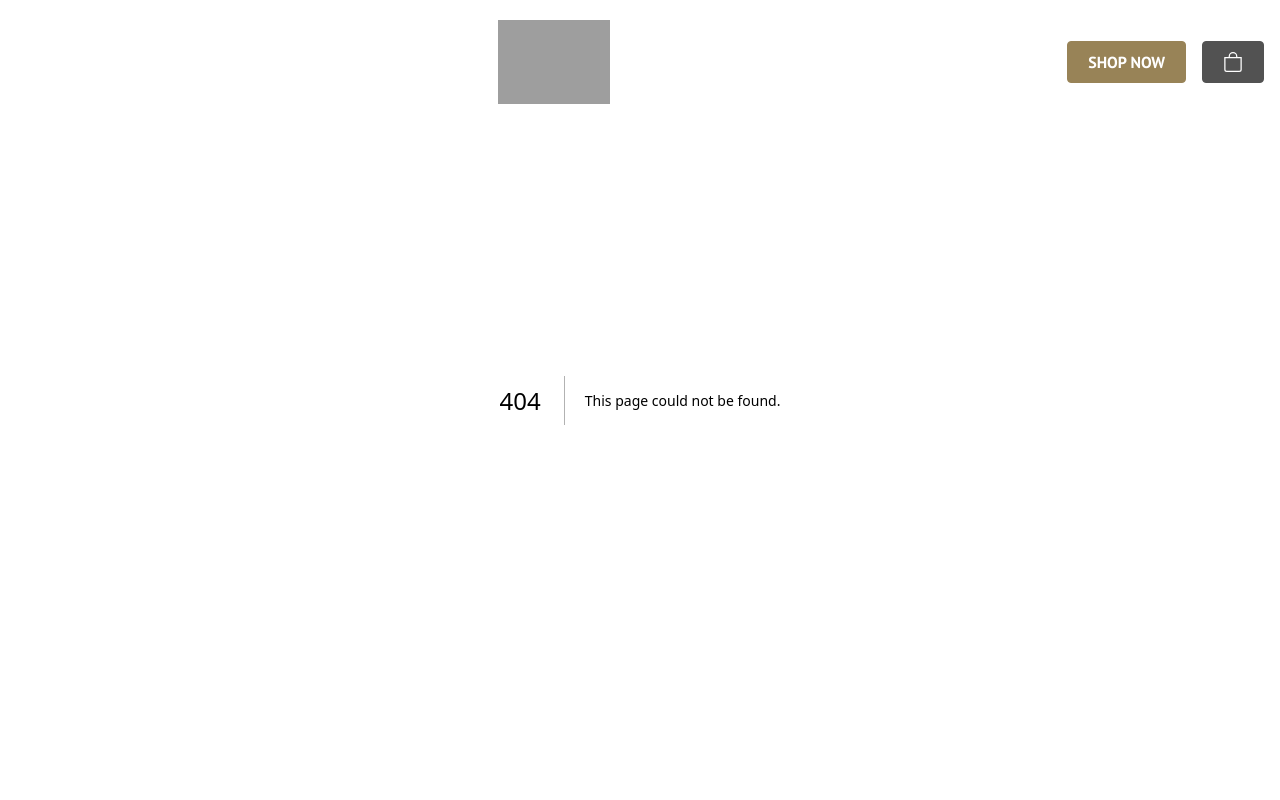
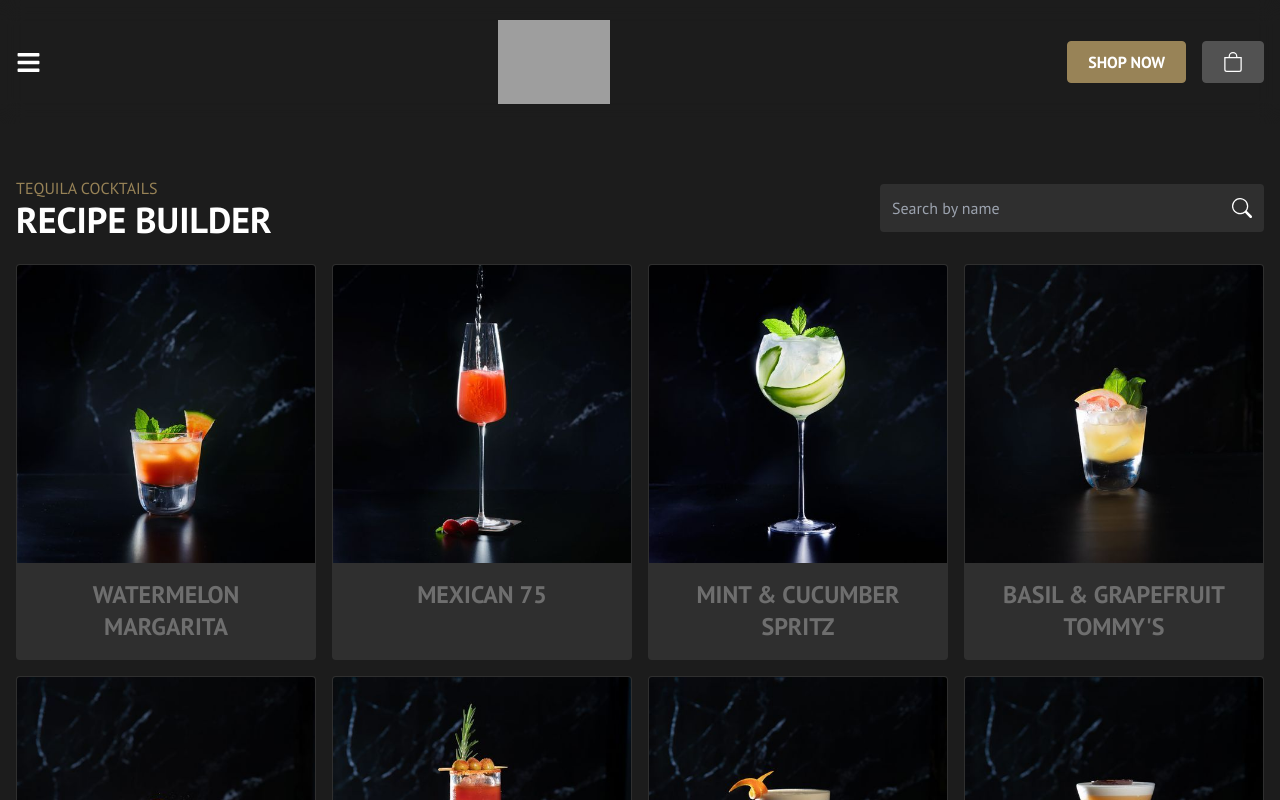
Before and after one commit to Jahid0178/Hacien-Tequilla-Client, a Next.js app: page /recipe-builder in a window 1280 px wide. Before the commit this address had no page. Shown: the top 800 px of the page. Built offline with nearby package versions, Linux system fonts and the light colour scheme; grey boxes are pictures that could not be loaded.

Commit message:
add - added search bar component and create product card component and shwoing recipe builder data in recipe builder page

```diff
--- /dev/null
+++ b/app/recipe-builder/page.jsx
@@ -0,0 +1,26 @@
+import ProductCard from "../../components/Cards/ProductCard";
+import SearchBar from "../../components/Inputs/SearchBar";
+import { recipeData } from "../../data/data";
+
+const recipeBuilderPage = () => {
+  return (
+    <section>
+      <div className="container">
+        <div className="flex justify-between items-center mb-6">
+          <div>
+            <h4 className="text-primary uppercase">Tequila Cocktails</h4>
+            <h2 className="text-4xl uppercase font-bold">Recipe Builder</h2>
+          </div>
+          <SearchBar />
+        </div>
+        <div className="grid grid-cols-1 md:grid-cols-2 lg:grid-cols-4 gap-4">
+          {recipeData.map((recipe) => (
+            <ProductCard key={recipe.id} data={recipe} />
+          ))}
+        </div>
+      </div>
+    </section>
+  );
+};
+
+export default recipeBuilderPage;
--- /dev/null
+++ b/components/Cards/ProductCard.jsx
@@ -0,0 +1,19 @@
+"use client";
+
+import Image from "next/image";
+
+const ProductCard = ({ data }) => {
+  const { src, title } = data;
+  return (
+    <div className="rounded overflow-hidden bg-[#2F2F2F] group border border-transparent hover:border-[#988357] transition-all ease-in-out duration-300">
+      <Image src={src} alt={title} width={450} height={250} />
+      <div className="p-4 text-center ">
+        <h2 className="text-2xl font-bold text-[#6E6E6E] group-hover:text-white transition-all ease-in-out duration-300">
+          {title}
+        </h2>
+      </div>
+    </div>
+  );
+};
+
+export default ProductCard;
--- a/components/Header/Header.tsx
+++ b/components/Header/Header.tsx
@@ -67,7 +67,7 @@
             Our Story
           </Link>
           <Link
-            href="/recipe"
+            href="/recipe-builder"
             className="inline-block my-8 text-4xl"
             onClick={() => setIsOpen(false)}
           >
--- /dev/null
+++ b/components/Inputs/SearchBar.jsx
@@ -0,0 +1,28 @@
+"use client";
+
+import { BsSearch } from "react-icons/bs";
+
+const SearchBar = () => {
+  const handleSubmitForm = (e) => {
+    e.preventDefault();
+    const searchValue = e.target[0].value;
+    console.log(searchValue);
+    e.target[0].value = "";
+  };
+  return (
+    <div className="relative w-96">
+      <form onSubmit={handleSubmitForm}>
+        <input
+          type="search"
+          className="bg-[#2F2F2F] py-3 pl-3 pr-10 outline-none rounded relative w-full"
+          placeholder="Search by name"
+        />
+        <button type="submit" className="absolute top-0 right-0 bottom-0 p-3">
+          <BsSearch size={20} />
+        </button>
+      </form>
+    </div>
+  );
+};
+
+export default SearchBar;
```
